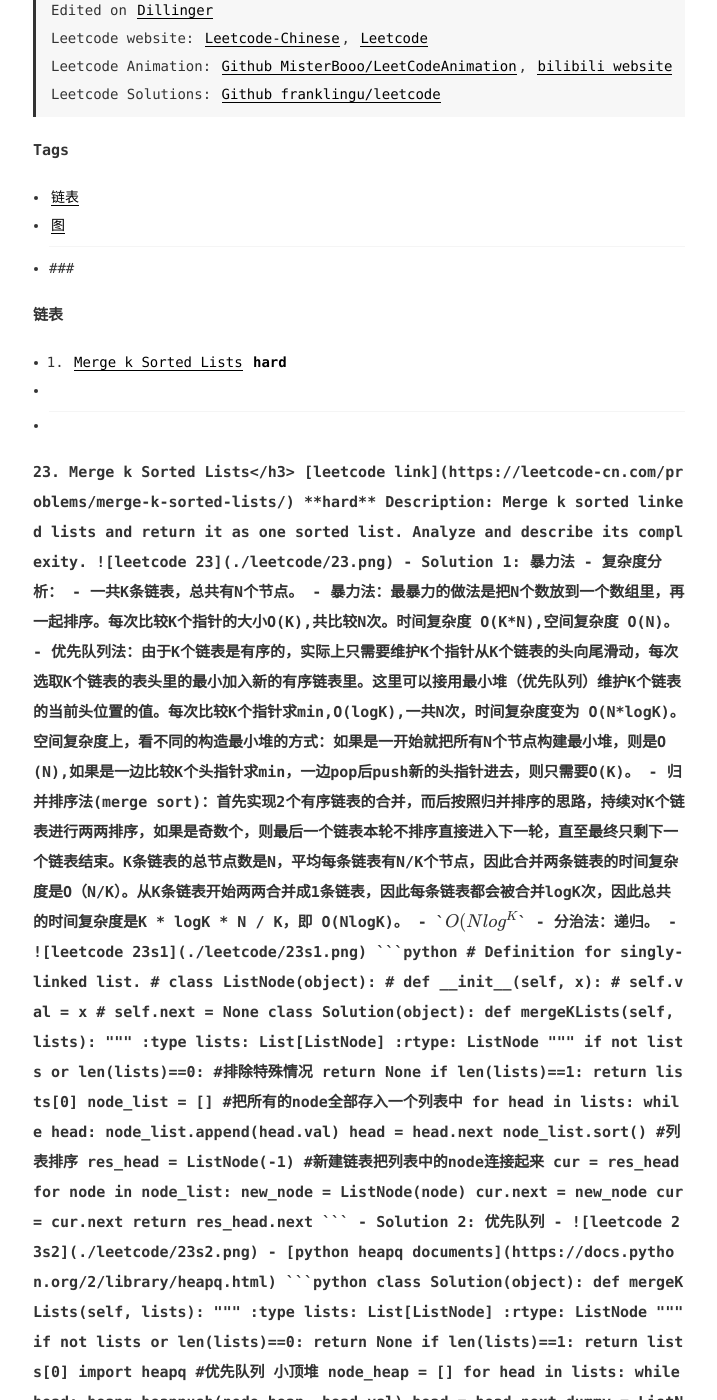
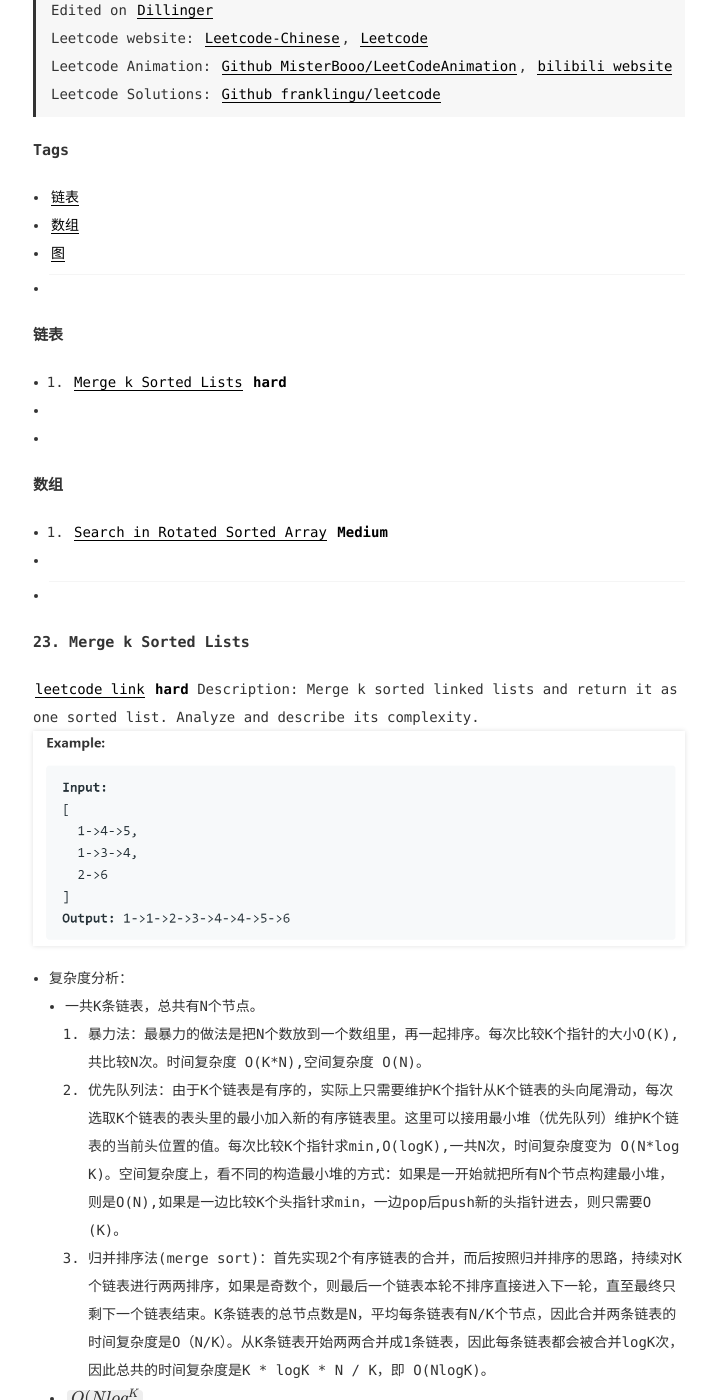
Before and after one commit to Yvonne0413/Yvonne0413.github.io, a Jekyll site: the page built from _posts/2020-04-25-Leetcode(1).md, in a window 1280 px wide and 1400 px high, scrolled down 200 px. Shown: the whole window, without its empty margins (281-998 px from the left). Built offline with Jekyll 4.4.1, drawn with Linux system fonts in a browser that asks for light colours; formulas are drawn with MathJax 3; comment, search, counter and statistics services are not loaded; some of the changed text lies outside the part shown.

Commit message:
refined leetcode display 2

````diff
--- a/_posts/2020-04-25-Leetcode(1).md
+++ b/_posts/2020-04-25-Leetcode(1).md
@@ -12,28 +12,34 @@ categories: [leetcode]
 ### Tags
 
  - [链表](#1)
- - [图](#2)
+ - [数组](#2)
+ - [图](#3)
  -
 ---
-###
+
 <h3 id="1">链表</h3>
- - 23. [Merge k Sorted Lists](#11) **hard**
+ - 23. [Merge k Sorted Lists](#1.1) **hard**
+ -
+ -
+
+<h3 id="2">数组</h3>
+ - 33. [Search in Rotated Sorted Array](#2.1) **Medium**
  -
  -
 ---
-<h4 id="11">23. Merge k Sorted Lists</h3>
+<h4 id="1.1">23. Merge k Sorted Lists</h4>
 [leetcode link](https://leetcode-cn.com/problems/merge-k-sorted-lists/) **hard**
 Description: Merge k sorted linked lists and return it as one sorted list. Analyze and describe its complexity.
 ![leetcode 23](./leetcode/23.png)
 
- - Solution 1: 暴力法
  - 复杂度分析：
     - 一共K条链表，总共有N个节点。
-     - 暴力法：最暴力的做法是把N个数放到一个数组里，再一起排序。每次比较K个指针的大小O(K),共比较N次。时间复杂度 O(K*N),空间复杂度 O(N)。
-     - 优先队列法：由于K个链表是有序的，实际上只需要维护K个指针从K个链表的头向尾滑动，每次选取K个链表的表头里的最小加入新的有序链表里。这里可以接用最小堆（优先队列）维护K个链表的当前头位置的值。每次比较K个指针求min,O(logK),一共N次，时间复杂度变为 O(N*logK)。空间复杂度上，看不同的构造最小堆的方式：如果是一开始就把所有N个节点构建最小堆，则是O(N),如果是一边比较K个头指针求min，一边pop后push新的头指针进去，则只需要O(K)。
-     - 归并排序法(merge sort)：首先实现2个有序链表的合并，而后按照归并排序的思路，持续对K个链表进行两两排序，如果是奇数个，则最后一个链表本轮不排序直接进入下一轮，直至最终只剩下一个链表结束。K条链表的总节点数是N，平均每条链表有N/K个节点，因此合并两条链表的时间复杂度是O（N/K）。从K条链表开始两两合并成1条链表，因此每条链表都会被合并logK次，因此总共的时间复杂度是K * logK * N / K，即 O(NlogK)。
+     1. 暴力法：最暴力的做法是把N个数放到一个数组里，再一起排序。每次比较K个指针的大小O(K),共比较N次。时间复杂度 O(K*N),空间复杂度 O(N)。
+     2. 优先队列法：由于K个链表是有序的，实际上只需要维护K个指针从K个链表的头向尾滑动，每次选取K个链表的表头里的最小加入新的有序链表里。这里可以接用最小堆（优先队列）维护K个链表的当前头位置的值。每次比较K个指针求min,O(logK),一共N次，时间复杂度变为 O(N*logK)。空间复杂度上，看不同的构造最小堆的方式：如果是一开始就把所有N个节点构建最小堆，则是O(N),如果是一边比较K个头指针求min，一边pop后push新的头指针进去，则只需要O(K)。
+     3. 归并排序法(merge sort)：首先实现2个有序链表的合并，而后按照归并排序的思路，持续对K个链表进行两两排序，如果是奇数个，则最后一个链表本轮不排序直接进入下一轮，直至最终只剩下一个链表结束。K条链表的总节点数是N，平均每条链表有N/K个节点，因此合并两条链表的时间复杂度是O（N/K）。从K条链表开始两两合并成1条链表，因此每条链表都会被合并logK次，因此总共的时间复杂度是K * logK * N / K，即 O(NlogK)。
      - `\( O(Nlog^K\)`
-     - 分治法：递归。
+     4. 分治法：递归。
+- Solution 1: 暴力法
  - ![leetcode 23s1](./leetcode/23s1.png)
     ```python
     # Definition for singly-linked list.
@@ -179,3 +185,16 @@ class Solution(object):
         return self.merge(self.mergeKLists(lists[:mid]), self.mergeKLists(lists[mid:length]))
 ```
 ---
+<h4 id="2.1">33. Search in Rotated Sorted Array</h4>
+[leetcode link](https://leetcode-cn.com/problems/search-in-rotated-sorted-array/) **Medium**
+Description:
+![leetcode 33](./leetcode/33.png)
+ - 复杂度分析
+ 1.
+ 2.
+ 3.
+
+ - Solution 1:
+    ```python
+    ```
+---
````
Also changed, not shown: posts/2020/04/25/leetcode/33.png (added).
